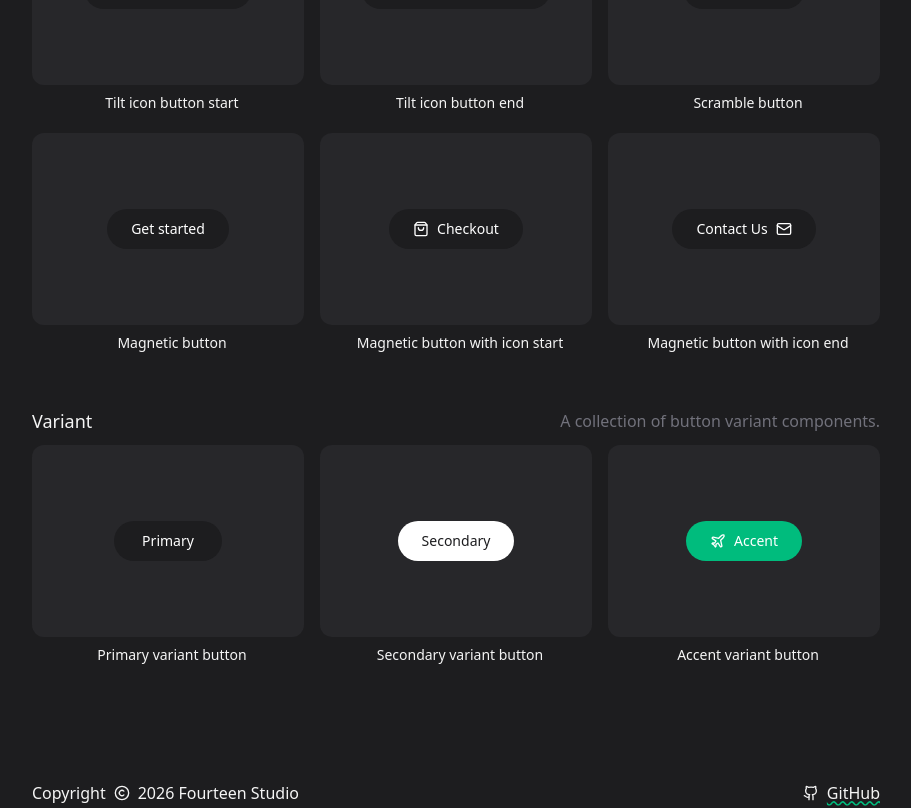
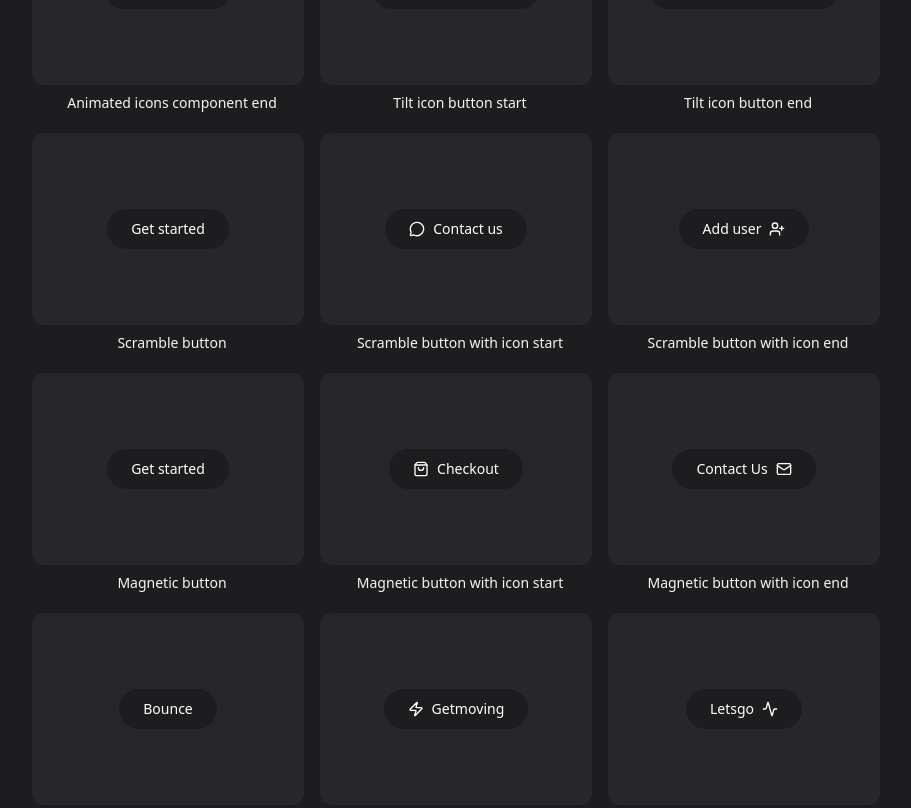
Before and after one commit to hdytrfli/fourteen-ui, a React (Vite) app: page / in a window 1280 px wide. Shown: the part 643-1451 px from the top of the page, without its empty margins (184-1095 px from the left). Built offline with nearby package versions, Linux system fonts and the light colour scheme; a web font is replaced by a local one.

Commit message:
feat: add new button and add icons options to existing buttons

```diff
--- a/src/components/button-collection.tsx
+++ b/src/components/button-collection.tsx
@@ -1,5 +1,16 @@
 import * as React from 'react';
-import { ArrowUpRight, Database, Download, FlaskConical, Mail, ShoppingBag } from 'lucide-react';
+import {
+	ArrowUpRight,
+	Database,
+	Download,
+	FlaskConical,
+	Mail,
+	ShoppingBag,
+	Zap,
+	Activity,
+	MessageCircle,
+	UserPlus,
+} from 'lucide-react';
 
 import { Showcase } from '@/components/primitive/showcase';
 import { Gallery } from '@/components/primitive/gallery';
@@ -8,6 +19,7 @@ import { FlyinButton } from '@/components/collections/button/flyin-button';
 import { TiltIconButton } from '@/components/collections/button/tilt-button';
 import { RollingButton } from '@/components/collections/button/rolling-button';
 import { MagneticButton } from '@/components/collections/button/magnetic-button';
+import { KineticButton } from '@/components/collections/button/kinetic-button';
 
 interface ButtonCollectionProps {
 	//
@@ -17,7 +29,11 @@ export const ButtonCollection: React.FC<ButtonCollectionProps> = () => {
 	return (
 		<Gallery title='Buttons' description='A collection of button components.'>
 			<Showcase label='Rolling button component'>
-				<RollingButton label='Get started' hover='Read more' variant='primary' />
+				<RollingButton label='Get started' hover='Read more' direction='right' variant='primary' />
+			</Showcase>
+
+			<Showcase label='Rolling button component reversed'>
+				<RollingButton label='Get started' hover='Read more' direction='left' variant='primary' />
 			</Showcase>
 
 			<Showcase label='Animated icons component start'>
@@ -40,6 +56,14 @@ export const ButtonCollection: React.FC<ButtonCollectionProps> = () => {
 				<ScrambleButton label='Get started' variant='primary' />
 			</Showcase>
 
+			<Showcase label='Scramble button with icon start'>
+				<ScrambleButton label='Contact us' icon={MessageCircle} position='start' variant='primary' />
+			</Showcase>
+
+			<Showcase label='Scramble button with icon end'>
+				<ScrambleButton label='Add user' icon={UserPlus} position='end' variant='primary' />
+			</Showcase>
+
 			<Showcase label='Magnetic button'>
 				<MagneticButton label='Get started' variant='primary' />
 			</Showcase>
@@ -51,6 +75,18 @@ export const ButtonCollection: React.FC<ButtonCollectionProps> = () => {
 			<Showcase label='Magnetic button with icon end'>
 				<MagneticButton label='Contact Us' icon={Mail} position='end' variant='primary' />
 			</Showcase>
+
+			<Showcase label='Kinetic button'>
+				<KineticButton label='Bounce' variant='primary' />
+			</Showcase>
+
+			<Showcase label='Kinetic button with icon start'>
+				<KineticButton label='Get moving' icon={Zap} position='start' variant='primary' />
+			</Showcase>
+
+			<Showcase label='Kinetic button with icon end'>
+				<KineticButton label='Lets go' icon={Activity} position='end' variant='primary' />
+			</Showcase>
 		</Gallery>
 	);
 };
--- a/src/components/collections/button/flyin-button.tsx
+++ b/src/components/collections/button/flyin-button.tsx
@@ -5,8 +5,7 @@ import { type LucideIcon } from 'lucide-react';
 import { cn } from '@/libs/utils';
 import { Button } from '@/components/primitive/button';
 import { DURATION, EASE } from '@/libs/constants';
-
-type IconPosition = 'start' | 'end';
+import type { IconPosition } from '@/libs/types';
 
 interface Props extends React.ComponentProps<typeof Button> {
 	label: string;
--- /dev/null
+++ b/src/components/collections/button/kinetic-button.tsx
@@ -0,0 +1,133 @@
+import * as React from 'react';
+import { gsap } from 'gsap';
+import { SplitText } from 'gsap/SplitText';
+import { type LucideIcon } from 'lucide-react';
+import { cn } from '@/libs/utils';
+import { Button } from '@/components/primitive/button';
+import { DURATION, EASE, STAGGER } from '@/libs/constants';
+import type { IconPosition } from '@/libs/types';
+
+interface Props extends React.ComponentProps<typeof Button> {
+	label: string;
+	icon?: LucideIcon;
+	position?: IconPosition;
+}
+
+const variants = {
+	position: {
+		start: 'flex-row-reverse',
+		end: 'flex-row',
+	},
+} as const;
+
+const JUMP_HEIGHT = -4;
+
+/**
+ * Button with kinetic text that bounces on hover.
+ * Each letter jumps up with staggered timing and lands back smoothly.
+ * Icon joins the bounce after all letters complete their motion.
+ * @param label - Visible button text
+ * @param icon - Optional Lucide icon component
+ * @param position - Whether the icon sits at the 'start' or 'end' (default: 'end')
+ */
+export const KineticButton = ({ label, icon: Icon, position = 'end', className, ...rest }: Props) => {
+	const ref = React.useRef<HTMLButtonElement>(null);
+	const text = React.useRef<HTMLSpanElement>(null);
+	const icon = React.useRef<HTMLSpanElement>(null);
+
+	React.useLayoutEffect(() => {
+		const el = ref.current;
+		if (!el) return;
+
+		const split = SplitText.create(text.current, { type: 'chars' });
+		gsap.set(split.chars, { y: 0 });
+
+		if (icon.current) gsap.set(icon.current, { y: 0 });
+
+		const tl = gsap.timeline({
+			paused: true,
+			defaults: { duration: DURATION.base, ease: EASE.inOut },
+		});
+
+		const first = position === 'start';
+		const delay = first ? 0 : split.chars.length * STAGGER.tight;
+
+		if (icon.current) {
+			tl.to(
+				icon.current,
+				{
+					y: JUMP_HEIGHT,
+					duration: DURATION.base * 0.5,
+					ease: EASE.out,
+				},
+				delay
+			);
+
+			tl.to(
+				icon.current,
+				{
+					y: 0,
+					duration: DURATION.base * 0.5,
+					ease: EASE.in,
+				},
+				delay + DURATION.base * 0.5
+			);
+		}
+
+		split.chars.forEach((char, i) => {
+			const delay = first ? (i + 1) * STAGGER.tight : i * STAGGER.tight;
+			tl.to(
+				char,
+				{
+					y: JUMP_HEIGHT,
+					duration: DURATION.base * 0.5,
+					ease: EASE.out,
+				},
+				delay
+			);
+
+			tl.to(
+				char,
+				{
+					y: 0,
+					duration: DURATION.base * 0.5,
+					ease: EASE.in,
+				},
+				delay + DURATION.base * 0.5
+			);
+		});
+
+		const play = () => tl.play();
+		const reverse = () => tl.reverse();
+
+		el.addEventListener('mouseenter', play);
+		el.addEventListener('mouseleave', reverse);
+
+		return () => {
+			el.removeEventListener('mouseenter', play);
+			el.removeEventListener('mouseleave', reverse);
+			split.revert();
+			tl.kill();
+		};
+	}, [position]);
+
+	return (
+		<Button ref={ref} aria-label={label} className={cn('overflow-visible', className)} {...rest}>
+			<span
+				className={cn(
+					'relative flex items-center gap-2',
+					'pointer-events-none select-none',
+					Icon && variants.position[position]
+				)}>
+				<span ref={text} className='flex'>
+					{label}
+				</span>
+				{Icon && (
+					<span ref={icon} aria-hidden className='flex items-center'>
+						<Icon size={16} />
+					</span>
+				)}
+			</span>
+		</Button>
+	);
+};
--- a/src/components/collections/button/magnetic-button.tsx
+++ b/src/components/collections/button/magnetic-button.tsx
@@ -4,8 +4,7 @@ import { type LucideIcon } from 'lucide-react';
 import { cn } from '@/libs/utils';
 import { Button } from '@/components/primitive/button';
 import { DURATION, EASE } from '@/libs/constants';
-
-type IconPosition = 'start' | 'end';
+import type { IconPosition } from '@/libs/types';
 
 interface Props extends React.ComponentProps<typeof Button> {
 	label: string;
--- a/src/components/collections/button/rolling-button.tsx
+++ b/src/components/collections/button/rolling-button.tsx
@@ -4,10 +4,12 @@ import { SplitText } from 'gsap/SplitText';
 
 import { Button } from '@/components/primitive/button';
 import { DURATION, EASE, STAGGER } from '@/libs/constants';
+import type { RollingDirection } from '@/libs/types';
 
 interface Props extends React.ComponentProps<typeof Button> {
 	label: string;
 	hover: string;
+	direction?: RollingDirection;
 }
 
 /**
@@ -16,7 +18,7 @@ interface Props extends React.ComponentProps<typeof Button> {
  * @param label - Text shown by default
  * @param replace - Text that rolls in on hover
  */
-export const RollingButton = ({ label, hover, className, ...rest }: Props) => {
+export const RollingButton = ({ label, hover, direction, className, ...rest }: Props) => {
 	const ref = React.useRef<HTMLButtonElement>(null);
 	const text = React.useRef<HTMLSpanElement>(null);
 	const next = React.useRef<HTMLSpanElement>(null);
@@ -36,11 +38,13 @@ export const RollingButton = ({ label, hover, className, ...rest }: Props) => {
 
 		tl.to(initial.chars, {
 			yPercent: -100,
+			reversed: direction === 'left',
 			stagger: STAGGER.tight,
 		}).to(
 			replaced.chars,
 			{
 				yPercent: 0,
+				reversed: direction === 'left',
 				stagger: STAGGER.tight,
 			},
 			0
--- a/src/components/collections/button/scramble-button.tsx
+++ b/src/components/collections/button/scramble-button.tsx
@@ -1,20 +1,40 @@
 import * as React from 'react';
 import { gsap } from 'gsap';
+import { DURATION, EASE } from '@/libs/constants';
+import { Button } from '@/components/primitive/button';
 import { ScrambleTextPlugin } from 'gsap/ScrambleTextPlugin';
-import { Button } from '@/components/primitive/button';
-import { DURATION, EASE, SCRAMBLE_CHARS } from '@/libs/constants';
-
-gsap.registerPlugin(ScrambleTextPlugin);
+import type { LucideIcon } from 'lucide-react';
+import type { IconPosition } from '@/libs/types';
+import { cn } from '@/libs/utils';
 
 interface Props extends React.ComponentProps<typeof Button> {
 	label: string;
+	icon?: LucideIcon;
+	position?: IconPosition;
 }
+
+const CHARS = [
+	'!@#$%^&*()_+-=[]{}|;:,./<>?',
+	'ABCDEFGHIJKLMNOPQRSTUVWXYZ',
+	'abcdefghijklmnopqrstuvwxyz',
+	'0123456789',
+] as const;
+
+const variants = {
+	position: {
+		start: 'flex-row-reverse',
+		end: 'flex-row',
+	},
+} as const;
+
+const SCRAMBLE_CHARS = CHARS.flat().join('');
+gsap.registerPlugin(ScrambleTextPlugin);
 
 /**
  * Button that scrambles its label through random characters before resolving on hover.
  * @param label - Visible button text and final resolved value
  */
-export const ScrambleButton = ({ label, className, ...rest }: Props) => {
+export const ScrambleButton = ({ label, icon: Icon, position = 'end', className, ...rest }: Props) => {
 	const ref = React.useRef<HTMLButtonElement>(null);
 	const text = React.useRef<HTMLSpanElement>(null);
 
@@ -50,8 +70,18 @@ export const ScrambleButton = ({ label, className, ...rest }: Props) => {
 
 	return (
 		<Button ref={ref} aria-label={label} className={className} {...rest}>
-			<span className='pointer-events-none select-none'>
+			<span
+				className={cn(
+					'flex items-center gap-2',
+					'pointer-events-none select-none',
+					Icon && variants.position[position]
+				)}>
 				<span ref={text}>{label}</span>
+				{Icon && (
+					<span aria-hidden className='flex items-center'>
+						<Icon size={16} />
+					</span>
+				)}
 			</span>
 		</Button>
 	);
--- a/src/components/collections/button/tilt-button.tsx
+++ b/src/components/collections/button/tilt-button.tsx
@@ -2,8 +2,7 @@ import * as React from 'react';
 import { type LucideIcon } from 'lucide-react';
 import { cn } from '@/libs/utils';
 import { Button } from '@/components/primitive/button';
-
-type IconPosition = 'start' | 'end';
+import type { IconPosition } from '@/libs/types';
 
 interface Props extends React.ComponentProps<typeof Button> {
 	label: string;
--- a/src/components/primitive/header.tsx
+++ b/src/components/primitive/header.tsx
@@ -9,8 +9,9 @@ interface CollectionHeaderProps extends React.ComponentProps<'header'> {
 
 export const CollectionHeader: React.FC<CollectionHeaderProps> = ({ title, description, className, ...props }) => {
 	return (
-		<header className={cn('flex items-center justify-between', className)} {...props}>
+		<header className={cn('flex gap-2 items-center', className)} {...props}>
 			<h2 className='text-lg font-medium'>{title}</h2>
+			<div className='flex-1 border border-dashed border-zinc-800'></div>
 			<p className='text-zinc-500'>{description}</p>
 		</header>
 	);
--- a/src/libs/constants.ts
+++ b/src/libs/constants.ts
@@ -10,12 +10,3 @@ export const EASE = {
 	out: 'power4.out',
 	inOut: 'power4.inOut',
 } as const;
-
-const CHARS = [
-	'!@#$%^&*()_+-=[]{}|;:,./<>?',
-	'ABCDEFGHIJKLMNOPQRSTUVWXYZ',
-	'abcdefghijklmnopqrstuvwxyz',
-	'0123456789',
-] as const;
-
-export const SCRAMBLE_CHARS = CHARS.flat().join('');
--- /dev/null
+++ b/src/libs/types.ts
@@ -0,0 +1,2 @@
+export type IconPosition = 'start' | 'end';
+export type RollingDirection = 'left' | 'right';
```
